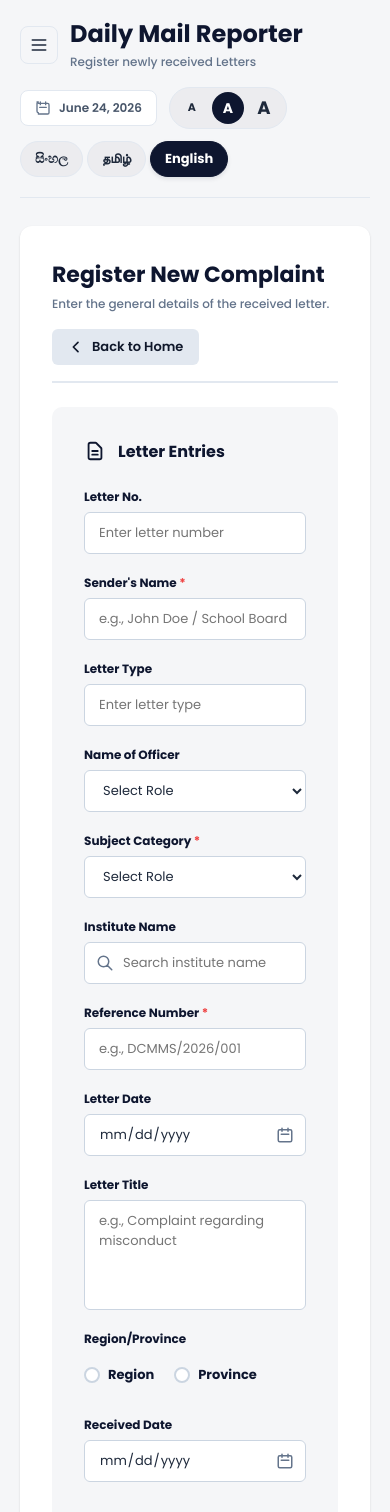
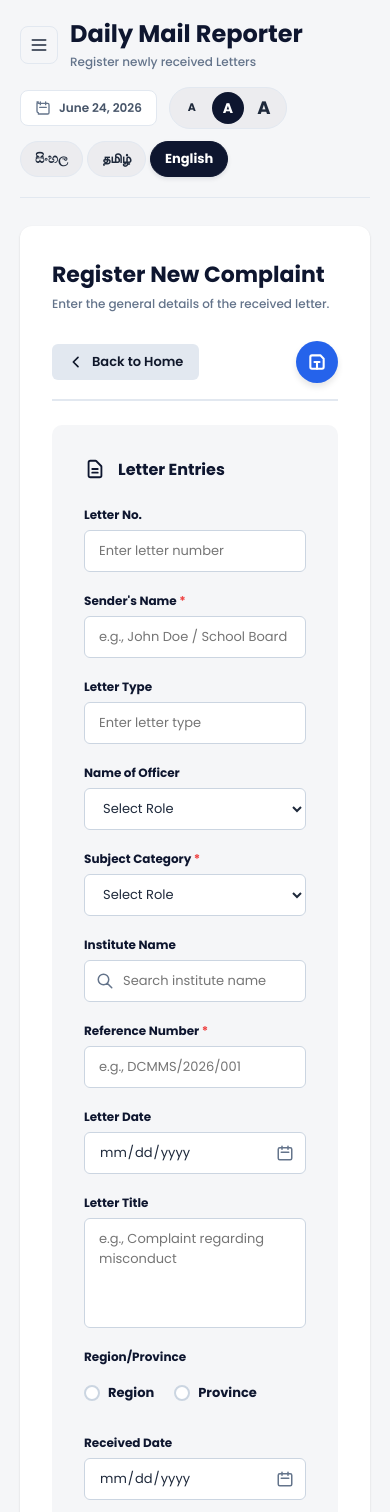
Before and after one commit to Avishka-kavishan/Discipline-Management-Monitoring-System, a Next.js app: page /daily-mail/register in a window 390 px wide. Shown: the top 1512 px of the page. Built offline with nearby package versions, Linux system fonts and the light colour scheme; a web font is replaced by a local one.

Commit message:
reposition Save as Draft button to the top-right header in daily-mail register page

```diff
--- a/app/daily-mail/register/page.tsx
+++ b/app/daily-mail/register/page.tsx
@@ -300,12 +300,34 @@ export default function RegisterComplaintPage() {
                   <h1 className="register-title">{t("registerComplaintTitle")}</h1>
                   <p className="register-subtitle">{t("registerComplaintDesc")}</p>
                 </div>
+                <div className="register-header-right-btns">
                   <Link href="/daily-mail" className="btn-back-home">
                     <svg className="btn-back-home-icon" fill="none" viewBox="0 0 24 24" stroke="currentColor" strokeWidth="2.5">
                       <path strokeLinecap="round" strokeLinejoin="round" d="M15 19l-7-7 7-7" />
                     </svg>
                     {t("backToHome")}
                   </Link>
+                  <button
+                    type="button"
+                    className="btn-action-draft"
+                    onClick={handleSaveDraft}
+                    title={t("saveAsDraft")}
+                    aria-label={t("saveAsDraft")}
+                  >
+                    <svg
+                      className="btn-action-icon"
+                      fill="none"
+                      viewBox="0 0 24 24"
+                      stroke="currentColor"
+                      strokeWidth="2.5"
+                      width="20"
+                      height="20"
+                    >
+                      <path strokeLinecap="round" strokeLinejoin="round" d="M8 4H6a2 2 0 00-2 2v12a2 2 0 002 2h12a2 2 0 002-2V8l-4-4H8z" />
+                      <path strokeLinecap="round" strokeLinejoin="round" d="M12 20v-8M9 12h6" />
+                    </svg>
+                  </button>
+                </div>
               </div>
 
               {/* Form entries section */}
@@ -512,26 +534,7 @@ export default function RegisterComplaintPage() {
                     >
                       {t("cancelBtn")}
                     </button>
-                    <button
-                      type="button"
-                      className="btn-action-draft"
-                      onClick={handleSaveDraft}
-                      title={t("saveAsDraft")}
-                      aria-label={t("saveAsDraft")}
-                    >
-                      <svg
-                        className="btn-action-icon"
-                        fill="none"
-                        viewBox="0 0 24 24"
-                        stroke="currentColor"
-                        strokeWidth="2.5"
-                        width="20"
-                        height="20"
-                      >
-                        <path strokeLinecap="round" strokeLinejoin="round" d="M8 4H6a2 2 0 00-2 2v12a2 2 0 002 2h12a2 2 0 002-2V8l-4-4H8z" />
-                        <path strokeLinecap="round" strokeLinejoin="round" d="M12 20v-8M9 12h6" />
-                      </svg>
-                    </button>
+
                     <button
                       type="submit"
                       className="btn-action-submit"
--- a/app/daily-mail/register/register.css
+++ b/app/daily-mail/register/register.css
@@ -327,3 +327,22 @@
 .btn-action-submit:active {
   transform: translateY(0);
 }
+
+.register-header-right-btns {
+  display: flex;
+  align-items: center;
+  gap: 12px;
+}
+
+@media (max-width: 640px) {
+  .register-header-container {
+    flex-direction: column;
+    align-items: flex-start;
+  }
+
+  .register-header-right-btns {
+    width: 100%;
+    justify-content: space-between;
+    margin-top: 12px;
+  }
+}
```
Lines whose indentation alone changed are shown as unchanged.
